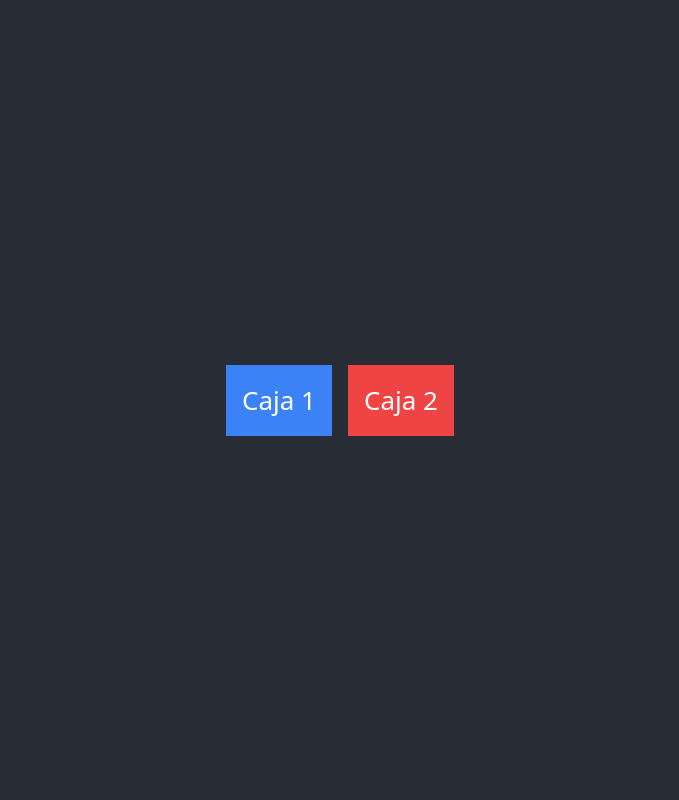
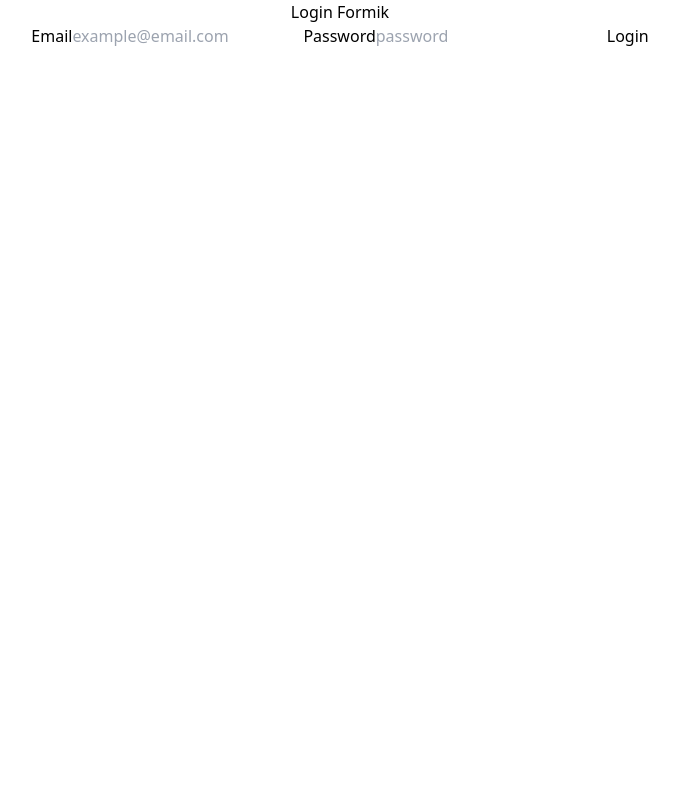
Before and after one commit to RafaRJimenez/badulake, a React (Create React App) app: page / in a window 1280 px wide. Shown: the top 800 px of the page, without its empty margins (300-979 px from the left). Built offline with nearby package versions, Linux system fonts and the light colour scheme.

Commit message:
testing login and formik

```diff
--- a/package.json
+++ b/package.json
@@ -9,13 +9,17 @@
     "@testing-library/react": "^16.2.0",
     "@testing-library/user-event": "^13.5.0",
     "axios": "^1.8.2",
+    "formik": "^2.4.6",
     "react": "^19.0.0",
     "react-dom": "^19.0.0",
     "react-redux": "^9.2.0",
+    "react-router": "^7.3.0",
+    "react-router-dom": "^7.3.0",
     "react-scripts": "5.0.1",
     "redux": "^5.0.1",
     "redux-saga": "^1.3.0",
-    "web-vitals": "^2.1.4"
+    "web-vitals": "^2.1.4",
+    "yup": "^1.6.1"
   },
   "scripts": {
     "start": "react-scripts start",
--- a/src/App.js
+++ b/src/App.js
@@ -1,14 +1,10 @@
 import './App.css';
+import LoginFormContainer from './components/containers/LoginFormContainer';
 
 function App() {
   return (
     <div className="App">
-      <header className="App-header">
-      <div className="custom-grid gap-4 p-4">
-      <div className="bg-blue-500 text-white p-4">Caja 1</div>
-      <div className="bg-red-500 text-white p-4">Caja 2</div>
-    </div>
-      </header>
+      <LoginFormContainer />
     </div>
   );
 }
--- /dev/null
+++ b/src/components/LoginForm.jsx
@@ -0,0 +1,102 @@
+import React from 'react'
+import PropTypes from 'prop-types'
+
+import { Formik } from 'formik';
+import * as Yup from 'yup';
+import { Form, Field, ErrorMessage } from 'formik';
+
+
+const loginSchema = Yup.object().shape(
+    {
+        email: Yup.string()
+        .email("Invalid email format")
+        .required("Email is required"),
+        password: Yup.string().required("password is required")
+    }
+)
+
+
+const LoginForm = ({loged, fetching, onLogin}) => {
+
+    const initialCredentials = {
+        email: "",
+        password: ""
+    }
+
+    return (
+        <div>
+        <h4>Login Formik</h4>
+        <Formik
+        // initial values that the form will take
+           initialValues = { initialCredentials }
+        //    yup validation schema
+           validationSchema = {loginSchema}
+        //    onSubmit Event
+                onSubmit={async (values) => {
+               onLogin(values.email, values.password)
+            }}
+        >
+
+            {/* We obtain props from formik */}
+
+            {
+                ({
+                    values,
+                        touched,
+                        errors,
+                        isSubmitting,
+                        handleChange,
+                        handleBlur, }) => (
+                            <Form>
+                            <label htmlFor="email">Email</label>
+                            <Field id="email" name="email" placeholder="example@email.com" />
+                            {/* email errors */}
+                            {
+                                errors.email && touched.email && (
+                                    <>
+                                    {/* <div className='error'>
+                                        <p>{errors.email}</p>
+                                    </div> */}
+                                    <ErrorMessage name='email' component="div"></ErrorMessage>
+                                    </>
+                                )
+                            }
+                            <label htmlFor="password">Password</label>
+                            <Field
+                            id="password"
+                            name="password"
+                            placeholder="password"
+                            type="password"
+                            />
+                              {/* password errors */}
+                              {
+                                errors.password && touched.password && (
+                                    <>
+                                    {/* <div className='error'>
+                                        <p>{errors.password}</p>
+                                    </div> */}
+                                    <ErrorMessage name='password' component="div"></ErrorMessage>
+                                    </>
+                                )
+                            }
+                            <button type="submit">Login</button>
+                            { fetching ? (<p>LOADING...</p>) : null }
+                            {isSubmitting ? (<p>Login your credentials...</p>): null
+                            }
+                        </Form>
+                        ) }
+        </Formik>
+        </div>
+    );
+}
+
+
+
+
+LoginForm.propTypes = {
+    loged: PropTypes.bool.isRequired,
+    fetching: PropTypes.bool.isRequired,
+    onLogin: PropTypes.func.isRequired
+}
+
+export default LoginForm
--- /dev/null
+++ b/src/components/containers/LoginFormContainer.jsx
@@ -0,0 +1,35 @@
+// será el encargado de gestionar el onlogin para que se ejecute el login
+// cuando cargamos loginformcontainer lo que estamos cargando es el loginform conectado
+
+
+import React from 'react'
+
+import { connect } from 'react-redux'
+import { httpRequest } from '../../redux/actions'
+import LoginForm from '../LoginForm'
+
+const mapStateToProps = (state) => {
+    return {
+        loged: state.userState.loged,
+        fetching: state.userState.fetching
+    }
+}
+
+const mapDispatchToProps = (dispatch) => {
+    return {
+        onLogin: (email, password) => {
+            const data = {
+                email: email,
+                password: password
+            }
+                const url = "https://reqres.in/api/login"
+                dispatch(httpRequest("post",url, data))
+        }
+    }
+}
+
+const LoginFormContainer = connect(mapStateToProps, mapDispatchToProps)(LoginForm)
+
+export default LoginFormContainer
+
+//eve.holt@reqres.in
--- a/src/index.js
+++ b/src/index.js
@@ -11,7 +11,6 @@
 const root = ReactDOM.createRoot(document.getElementById('root'));
 root.render(
   <Provider store={AppAsyncStore}>
-    <App />
   <React.StrictMode>
     <App />
   </React.StrictMode>
--- a/src/redux/actions.js
+++ b/src/redux/actions.js
@@ -6,12 +6,14 @@
     return {
         type: API_CALL_REQUEST,
         payload: {
-            method: 'POST',
-            url: "https://reqres.in/api/login",
-            data: {
-                email: email,
-                password: password
-            },
+            request: {
+                method:"post",
+                   url:"https://reqres.in/api/login",
+                   data:{
+                       email:email,
+                       password:password
+                   }
+                },
             okAction: API_CALL_SUCCESS,
             failAction: API_CALL_FAILURE
         }
@@ -24,9 +26,11 @@
     return {
         type: API_CALL_REQUEST,
         payload: {
-            method: method,
-            url: url,
-            data: data,
+            request: {
+                method: method,
+                url: url,
+                data: data,
+            },
             okAction: API_CALL_SUCCESS,
             failAction: API_CALL_FAILURE
         }
```
Also changed, not shown: 1 other file (tests, documents, lock files or other folders).
